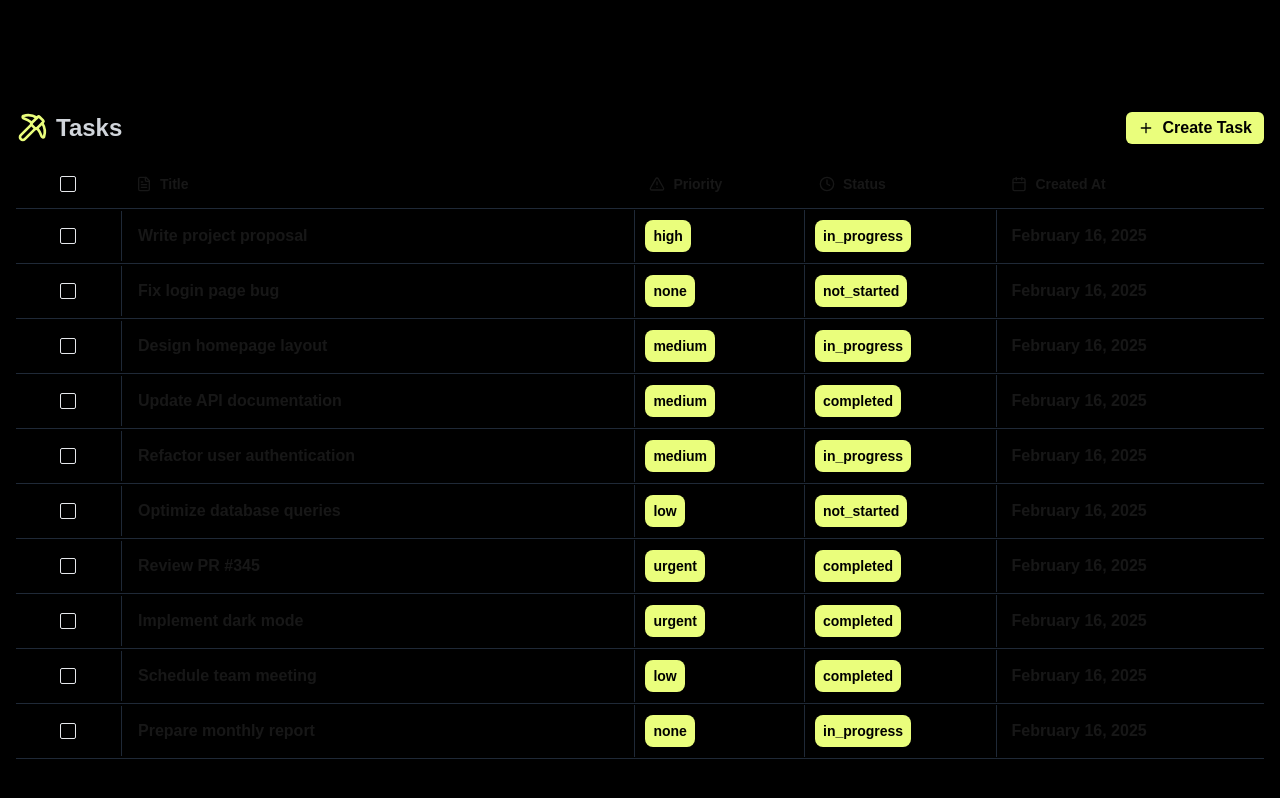
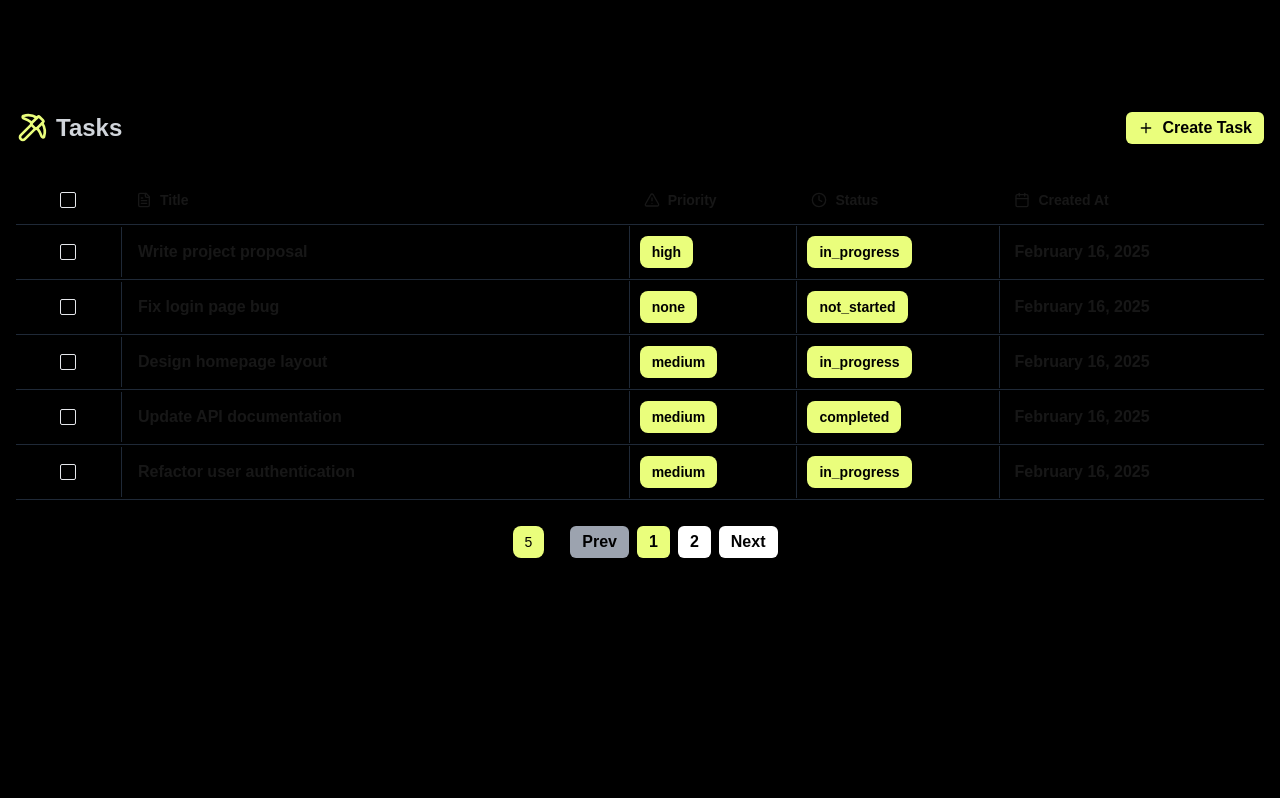
Before and after one commit to zarif007/Task-Management-Table, a Next.js app: page / in a window 1280 px wide. Shown: the top 798 px of the page. Built offline with nearby package versions, Linux system fonts and the light colour scheme.

Commit message:
Added: local storage for data persistency

```diff
--- a/src/components/TaskManagementTable.tsx
+++ b/src/components/TaskManagementTable.tsx
@@ -4,15 +4,9 @@ import React from "react";
 import Table from "./ui/Table";
 import { Edit, Pickaxe, Plus } from "lucide-react";
 import { ITask } from "@/interfaces/table";
-import {
-  mockData,
-  tableHeaders,
-  taskPriority,
-  taskStatus,
-} from "@/constants/table";
+import { tableHeaders, taskPriority, taskStatus } from "@/constants/table";
 import Select from "./ui/Select";
 import DialogForm from "./ui/Dialog.form";
-import SheetForm from "./ui/Sheet.form";
 import { useTaskManager } from "@/hooks/useTaskManager";
 import { getCurrentDate } from "@/utils/getCurrentDate";
 
@@ -32,32 +26,28 @@ const TaskManagementTable = () => {
     updateTask,
     deleteTask,
     addTask,
-  } = useTaskManager(mockData);
+  } = useTaskManager();
 
   const fields = {
     title: {
-      dialog: (
+      dialog: (type: "create" | "update") => (
         <div key="title">
           <label className={styles.label} htmlFor="title">
             Title
           </label>
           <input
-            value={newTask.title}
+            value={
+              type === "create" ? newTask.title : tasks[editingIndex].title
+            }
             className={styles.input}
-            onChange={(event) => updateNewTask("title", event.target.value)}
-          />
-        </div>
-      ),
-      sheet: (
-        <div key="title" className="flex items-center gap-2 justify-center">
-          <label className={styles.label} htmlFor="title">
-            Title
-          </label>
-          <input
-            value={tasks[editingIndex].title}
-            className={`${styles.input} bg-transparent text-white text-3xl`}
             onChange={(event) =>
-              updateTask(tasks[editingIndex].id, "title", event.target.value)
+              type === "create"
+                ? updateNewTask("title", event.target.value)
+                : updateTask(
+                    tasks[editingIndex].id,
+                    "title",
+                    event.target.value
+                  )
             }
           />
         </div>
@@ -69,7 +59,7 @@ const TaskManagementTable = () => {
             onChange={(e) => updateTask(item.id, "title", e.target.value)}
             className="w-full text-primary bg-transparent border-none h-full focus:outline-none p-4"
           />
-          <SheetForm schema={schemaForSheet}>
+          <DialogForm schema={schemaForDialog("update")}>
             <button
               className="flex items-center justify-center gap-1 text-gray-400 bg-gray-900 text-sm opacity-0 group-hover:opacity-100 cursor-pointer m-1"
               onClick={() => setEditingIndex(index)}
@@ -77,36 +67,28 @@ const TaskManagementTable = () => {
               <p>Open</p>
               <Edit className="w-4 h-4" />
             </button>
-          </SheetForm>
+          </DialogForm>
         </div>
       ),
     },
     priority: {
-      dialog: (
+      dialog: (type: "create" | "update") => (
         <div key="priority">
           <label className={styles.label} htmlFor="priority">
             Priority
           </label>
           <div className={`${styles.input} py-0 px-1`}>
             <Select
-              value={newTask.priority}
-              options={taskPriority}
-              onSelect={(value) => updateNewTask("priority", value)}
-            />
-          </div>
-        </div>
-      ),
-      sheet: (
-        <div key="priority" className="flex items-center gap-2 justify-center">
-          <label className={styles.label} htmlFor="priority">
-            Priority
-          </label>
-          <div className={`${styles.input} py-0 px-1 bg-transparent`}>
-            <Select
-              value={tasks[editingIndex].priority}
+              value={
+                type === "create"
+                  ? newTask.priority
+                  : tasks[editingIndex].priority
+              }
               options={taskPriority}
               onSelect={(value) =>
-                updateTask(tasks[editingIndex].id, "priority", value)
+                type === "create"
+                  ? updateNewTask("priority", value)
+                  : updateTask(tasks[editingIndex].id, "priority", value)
               }
             />
           </div>
@@ -121,31 +103,21 @@ const TaskManagementTable = () => {
       ),
     },
     status: {
-      dialog: (
+      dialog: (type: "create" | "update") => (
         <div key="status">
           <label className={styles.label} htmlFor="status">
             Status
           </label>
           <div className={`${styles.input} py-0 px-1`}>
             <Select
-              value={newTask.status}
-              options={taskStatus}
-              onSelect={(value) => updateNewTask("status", value)}
-            />
-          </div>
-        </div>
-      ),
-      sheet: (
-        <div key="status" className="flex items-center gap-2 justify-center">
-          <label className={styles.label} htmlFor="status">
-            Status
-          </label>
-          <div className={`${styles.input} py-0 px-1 bg-transparent`}>
-            <Select
-              value={tasks[editingIndex].status}
+              value={
+                type === "create" ? newTask.status : tasks[editingIndex].status
+              }
               options={taskStatus}
               onSelect={(value) =>
-                updateTask(tasks[editingIndex].id, "status", value)
+                type === "create"
+                  ? updateNewTask("status", value)
+                  : updateTask(tasks[editingIndex].id, "status", value)
               }
             />
           </div>
@@ -166,15 +138,16 @@ const TaskManagementTable = () => {
     },
   };
 
-  const schemaForDialog = {
-    title: `Create a Task`,
-    handleOnSave: addTask,
-    fields: [fields.title.dialog, fields.priority.dialog, fields.status.dialog],
-  };
-
-  const schemaForSheet = {
-    title: `Edit Task`,
-    fields: [fields.title.sheet, fields.priority.sheet, fields.status.sheet],
+  const schemaForDialog = (type: "create" | "update") => {
+    return {
+      title: `${type === "create" ? "Create" : "Edit"} a Task`,
+      handleOnSave: type === "create" ? addTask : () => {},
+      fields: [
+        fields.title.dialog(type),
+        fields.priority.dialog(type),
+        fields.status.dialog(type),
+      ],
+    };
   };
 
   const formattedFieldsForTable = tasks.map((item: ITask, index: number) => [
@@ -190,7 +163,7 @@ const TaskManagementTable = () => {
         <h1 className="text-2xl font-semibold text-gray-300 flex items-center gap-2 my-4">
           <Pickaxe className="w-8 h-8 text-secondary" /> Tasks
         </h1>
-        <DialogForm schema={schemaForDialog}>
+        <DialogForm schema={schemaForDialog("create")}>
           <button className="bg-secondary px-3 py-1 text-black font-semibold rounded-md flex items-center gap-2">
             <Plus className="w-4 h-4" /> Create Task
           </button>
--- /dev/null
+++ b/src/components/ui/Pagination.tsx
@@ -0,0 +1,59 @@
+"use client";
+
+import React from "react";
+
+type PaginationProps = {
+  currentPage: number;
+  totalPages: number;
+  onPageChange: (page: number) => void;
+};
+
+const Pagination = ({
+  currentPage,
+  totalPages,
+  onPageChange,
+}: PaginationProps) => {
+  const getPageNumbers = () => {
+    if (totalPages <= 3)
+      return Array.from({ length: totalPages }, (_, i) => i + 1);
+    if (currentPage <= 2) return [1, 2, 3, "..."];
+    if (currentPage >= totalPages - 1)
+      return ["...", totalPages - 2, totalPages - 1, totalPages];
+    return ["...", currentPage - 1, currentPage, currentPage + 1, "..."];
+  };
+
+  return (
+    <div className="flex items-center justify-center space-x-2">
+      <button
+        className="px-3 py-1 rounded-md font-semibold bg-white text-black disabled:bg-gray-400"
+        disabled={currentPage === 1}
+        onClick={() => onPageChange(currentPage - 1)}
+      >
+        Prev
+      </button>
+      {getPageNumbers().map((page, index) => (
+        <button
+          key={index}
+          className={`px-3 py-1 rounded-md font-semibold ${
+            currentPage === page
+              ? "bg-secondary text-black"
+              : "bg-white text-black"
+          } ${page === "..." ? "cursor-default" : ""}`}
+          onClick={() => typeof page === "number" && onPageChange(page)}
+          disabled={page === "..."}
+        >
+          {page}
+        </button>
+      ))}
+      <button
+        className="px-3 py-1 rounded-md font-semibold bg-white text-black disabled:bg-gray-400"
+        disabled={currentPage === totalPages}
+        onClick={() => onPageChange(currentPage + 1)}
+      >
+        Next
+      </button>
+    </div>
+  );
+};
+
+export default Pagination;
--- a/src/components/ui/Select.tsx
+++ b/src/components/ui/Select.tsx
@@ -28,11 +28,11 @@ export default function Select({
               "focus:outline-none data-[focus]:outline-2 data-[focus]:-outline-offset-2 data-[focus]:outline-white/25"
             )}
           >
-            <div className="w-fit bg-secondary text-black px-2 py-1 rounded-lg">
+            <div className="w-fit bg-secondary text-black px-3 py-1 rounded-lg">
               {value}
             </div>
           </ListboxButton>
-          <ListboxOptions className="absolute mt-1 w-full bg-black border border-secondary rounded-lg shadow-lg max-h-60 overflow-auto z-50">
+          <ListboxOptions className="absolute m-1 min-w-[60px] w-full bg-black border border-secondary rounded-lg shadow-lg max-h-60 overflow-auto z-50">
             {options.map((option, index) => (
               <ListboxOption
                 key={index}
--- a/src/components/ui/Sheet.form.tsx
+++ /dev/null
@@ -1,37 +0,0 @@
-import React, { JSX } from "react";
-import {
-  Sheet,
-  SheetContent,
-  SheetHeader,
-  SheetTitle,
-  SheetTrigger,
-} from "./Sheet";
-
-const SheetForm = ({
-  children,
-  schema,
-}: {
-  children: React.ReactNode;
-  schema: {
-    title: string;
-    fields: JSX.Element[];
-  };
-}) => {
-  return (
-    <Sheet>
-      <SheetTrigger asChild>{children}</SheetTrigger>
-      <SheetContent>
-        <SheetHeader className="my-4">
-          <SheetTitle>{schema.title}</SheetTitle>
-        </SheetHeader>
-        <div className="flex flex-col gap-2 text-gray-400">
-          {schema.fields.map((component, index) => (
-            <div key={index}>{component}</div>
-          ))}
-        </div>
-      </SheetContent>
-    </Sheet>
-  );
-};
-
-export default SheetForm;
--- a/src/components/ui/Table.tsx
+++ b/src/components/ui/Table.tsx
@@ -3,6 +3,8 @@
 import { ITableHeaders } from "@/interfaces/table";
 import React, { JSX, useEffect, useState } from "react";
 import { Checkbox } from "./Checkbox";
+import Pagination from "./Pagination";
+import Select from "./Select";
 
 const Table = ({
   headers,
@@ -15,9 +17,12 @@ const Table = ({
 }) => {
   const [selectedRows, setSelectedRows] = useState<number[]>([]);
   const [fields, setFields] = useState(formattedFields);
+  const [currentPage, setCurrentPage] = useState(1);
+  const [itemsPerPage, setItemsPerPage] = useState(5); // Manage items per page
 
   useEffect(() => {
     setFields(formattedFields);
+    setCurrentPage(1);
   }, [formattedFields]);
 
   const allSelected =
@@ -44,10 +49,16 @@ const Table = ({
     setSelectedRows([]);
   };
 
+  const totalPages = Math.ceil(fields.length / itemsPerPage);
+  const paginatedFields = fields.slice(
+    (currentPage - 1) * itemsPerPage,
+    currentPage * itemsPerPage
+  );
+
   return (
     <div className="w-full overflow-x-auto h-screen">
       <div className="min-w-[800px]">
-        <table className="w-full">
+        <table className="w-full mt-4">
           <thead>
             <tr className="w-full">
               <th className="text-primary font-semibold text-sm border-b border-gray-800 w-1/12">
@@ -69,7 +80,7 @@ const Table = ({
             </tr>
           </thead>
           <tbody>
-            {fields.map((row, rowIndex) => (
+            {paginatedFields.map((row, rowIndex) => (
               <tr
                 key={rowIndex}
                 className={`${
@@ -112,6 +123,20 @@ const Table = ({
             </button>
           </div>
         )}
+        <div className="flex items-center justify-center mt-4">
+          <div className="flex items-center justify-center space-x-4">
+            <Select
+              value={String(itemsPerPage)}
+              options={["5", "10", "15", "20"]}
+              onSelect={(value) => setItemsPerPage(Number(value))}
+            />
+            <Pagination
+              currentPage={currentPage}
+              totalPages={totalPages}
+              onPageChange={setCurrentPage}
+            />
+          </div>
+        </div>
       </div>
     </div>
   );
--- a/src/hooks/useTaskManager.tsx
+++ b/src/hooks/useTaskManager.tsx
@@ -1,9 +1,27 @@
-import { useState } from "react";
+import { useState, useEffect } from "react";
 import { ITask } from "@/interfaces/table";
 import { getCurrentDate } from "@/utils/getCurrentDate";
+import { mockData } from "@/constants/table";
 
-export const useTaskManager = (initialTasks: ITask[]) => {
-  const [tasks, setTasks] = useState<ITask[]>(initialTasks);
+const getTasksFromLocalStorage = (): ITask[] => {
+  const storedTasks = localStorage.getItem("tasks");
+  return storedTasks ? JSON.parse(storedTasks) : null;
+};
+
+const saveTasksToLocalStorage = (tasks: ITask[]) => {
+  localStorage.setItem("tasks", JSON.stringify(tasks));
+};
+
+export const useTaskManager = () => {
+  const [tasks, setTasks] = useState<ITask[]>(() => {
+    const storedTasks = getTasksFromLocalStorage();
+    return storedTasks || mockData;
+  });
+
+  useEffect(() => {
+    saveTasksToLocalStorage(tasks);
+  }, [tasks]);
+
   const [newTask, setNewTask] = useState<ITask>({
     id: 0,
     title: "",
@@ -11,6 +29,7 @@ export const useTaskManager = (initialTasks: ITask[]) => {
     status: "not_started",
     createdAt: "",
   });
+
   const [editingIndex, setEditingIndex] = useState<number>(0);
 
   const updateNewTask = (field: keyof ITask, value: string) => {
```
Also changed, not shown: src/components/ui/Sheet.tsx (deleted, +0 -137 lines).
